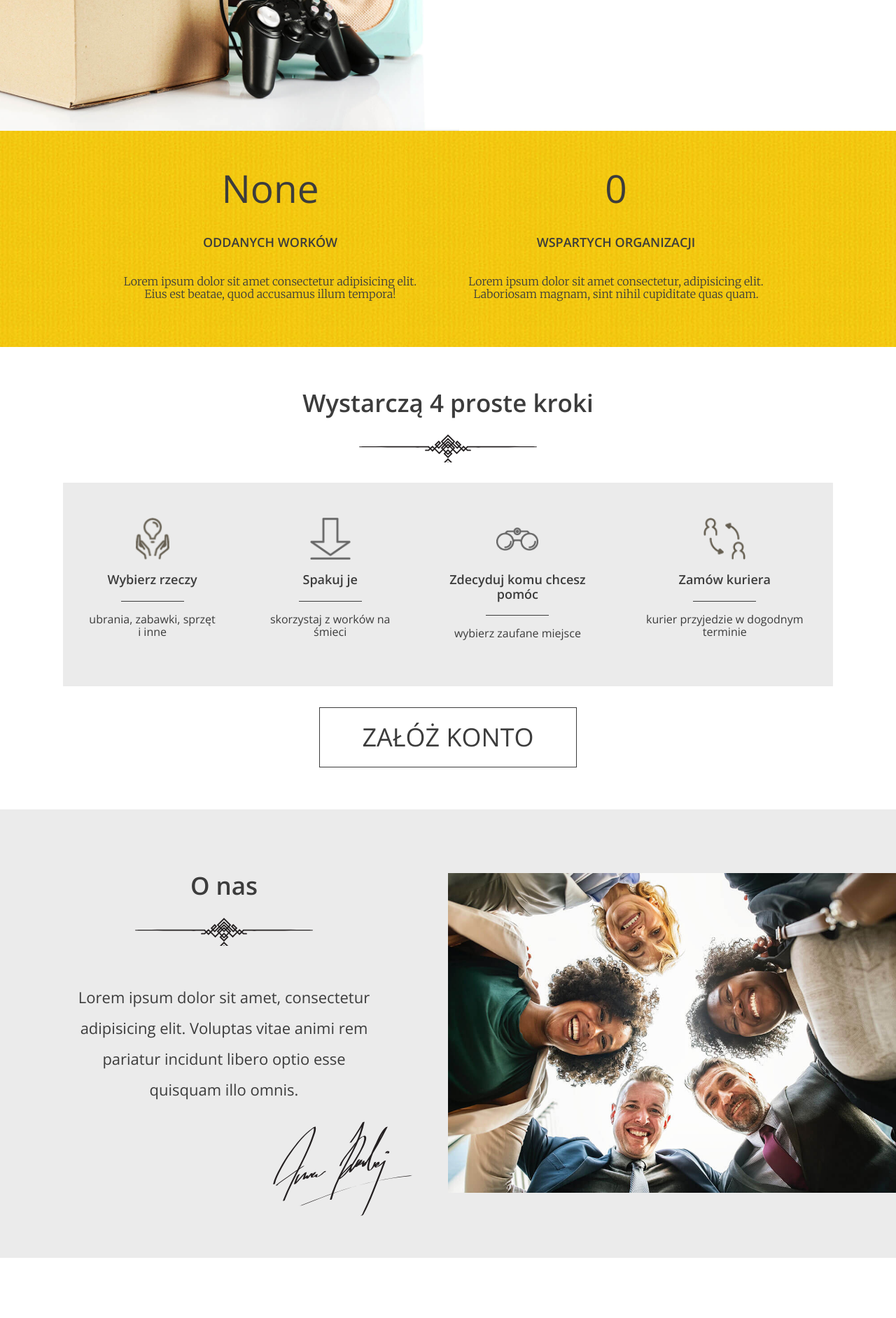
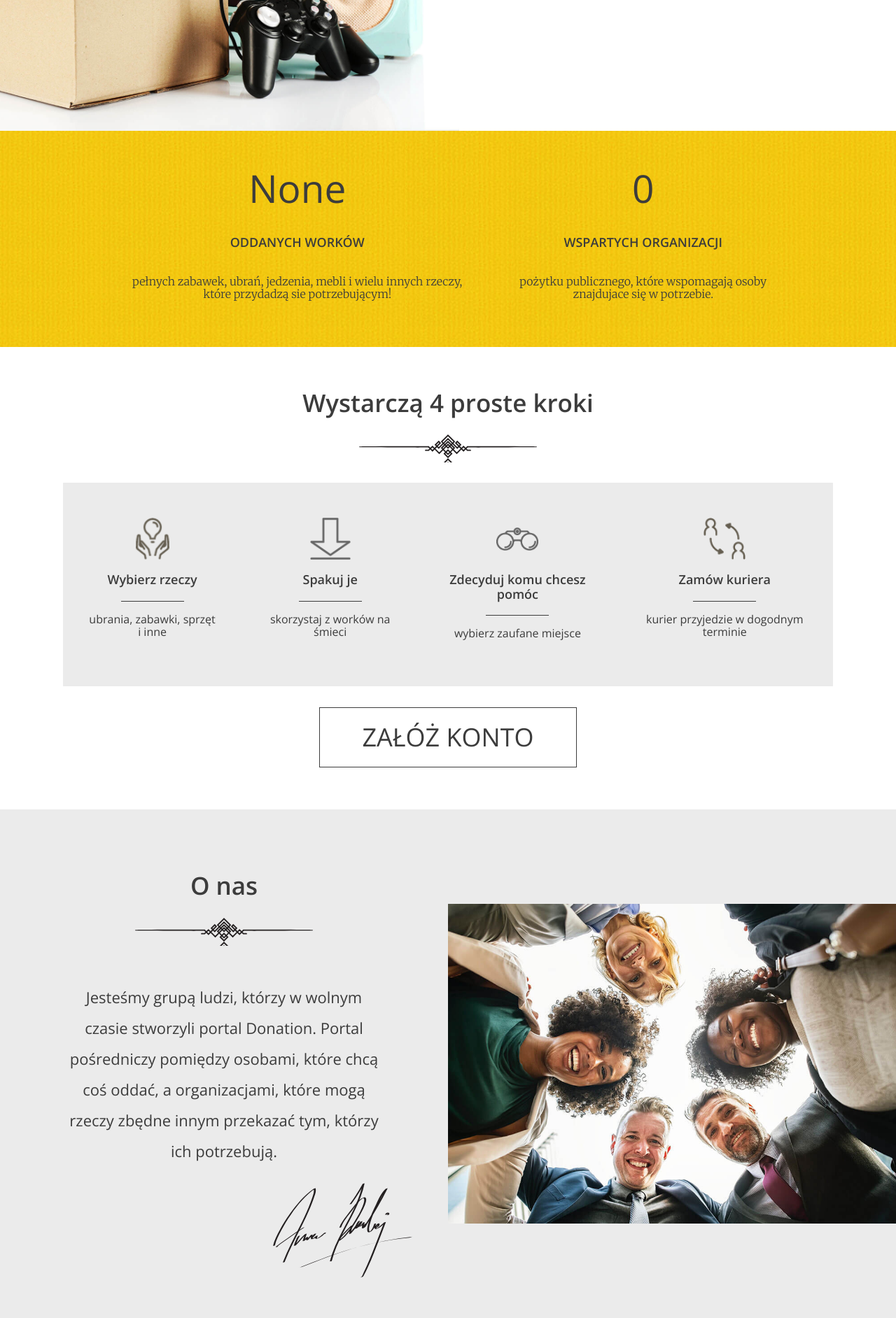
Before and after one commit to KatBotkowska/Charity_donation, a Django app: page / in a window 1280 px wide. Shown: the part 1413-3297 px from the top of the page at 70% size. Run offline with Django 3.2, Linux system fonts and the light colour scheme; data that the repository does not hold is empty.

Commit message:
details for html

```diff
--- a/charity/templates/index.html
+++ b/charity/templates/index.html
@@ -19,13 +19,13 @@
         <div class="stats--item">
           <em>{{ donations_quantity }}</em>
           <h3>Oddanych worków</h3>
-          <p>Lorem ipsum dolor sit amet consectetur adipisicing elit. Eius est beatae, quod accusamus illum tempora!</p>
+          <p>pełnych zabawek, ubrań, jedzenia, mebli i wielu innych rzeczy, które przydadzą sie potrzebującym!</p>
         </div>
 
         <div class="stats--item">
           <em> {{ institutions_supported }}</em>
           <h3>Wspartych organizacji</h3>
-          <p>Lorem ipsum dolor sit amet consectetur, adipisicing elit. Laboriosam magnam, sint nihil cupiditate quas quam.</p>
+          <p>pożytku publicznego, które wspomagają osoby znajdujace się w potrzebie.</p>
         </div>
 
       </div>
@@ -63,7 +63,8 @@
     <section id="about-us" class="about-us">
       <div class="about-us--text">
         <h2>O nas</h2>
-        <p>Lorem ipsum dolor sit amet, consectetur adipisicing elit. Voluptas vitae animi rem pariatur incidunt libero optio esse quisquam illo omnis.</p>
+        <p>Jesteśmy grupą ludzi, którzy w wolnym czasie stworzyli portal Donation. Portal pośredniczy pomiędzy osobami, które chcą coś oddać,
+            a organizacjami, które mogą rzeczy zbędne innym przekazać tym, którzy ich potrzebują.</p>
         <img src="{% static  "images/signature.svg"%}" class="about-us--text-signature" alt="Signature" />
       </div>
       <div class="about-us--image"><img src="{% static "images/about-us.jpg" %}" alt="People in circle" /></div>
--- a/charity/views.py
+++ b/charity/views.py
@@ -150,6 +150,7 @@
     template_name = 'index.html'
 
 
+
 class Register(View):
     form_class = UserForm
     fields = '__all__'
@@ -247,7 +248,8 @@
     template_name = 'my_account.html'
 
     def get(self, request):
-        return render(request, self.template_name)
+        donations = Donation.objects.filter(user=request.user)
+        return render(request, self.template_name, {'donations':donations})
 
 
 class EditUserData(UpdateView):
```
Also changed, not shown: charity/templates/donations.html (+6 -4 lines), charity/templates/my_account.html (+7 -1 lines).
